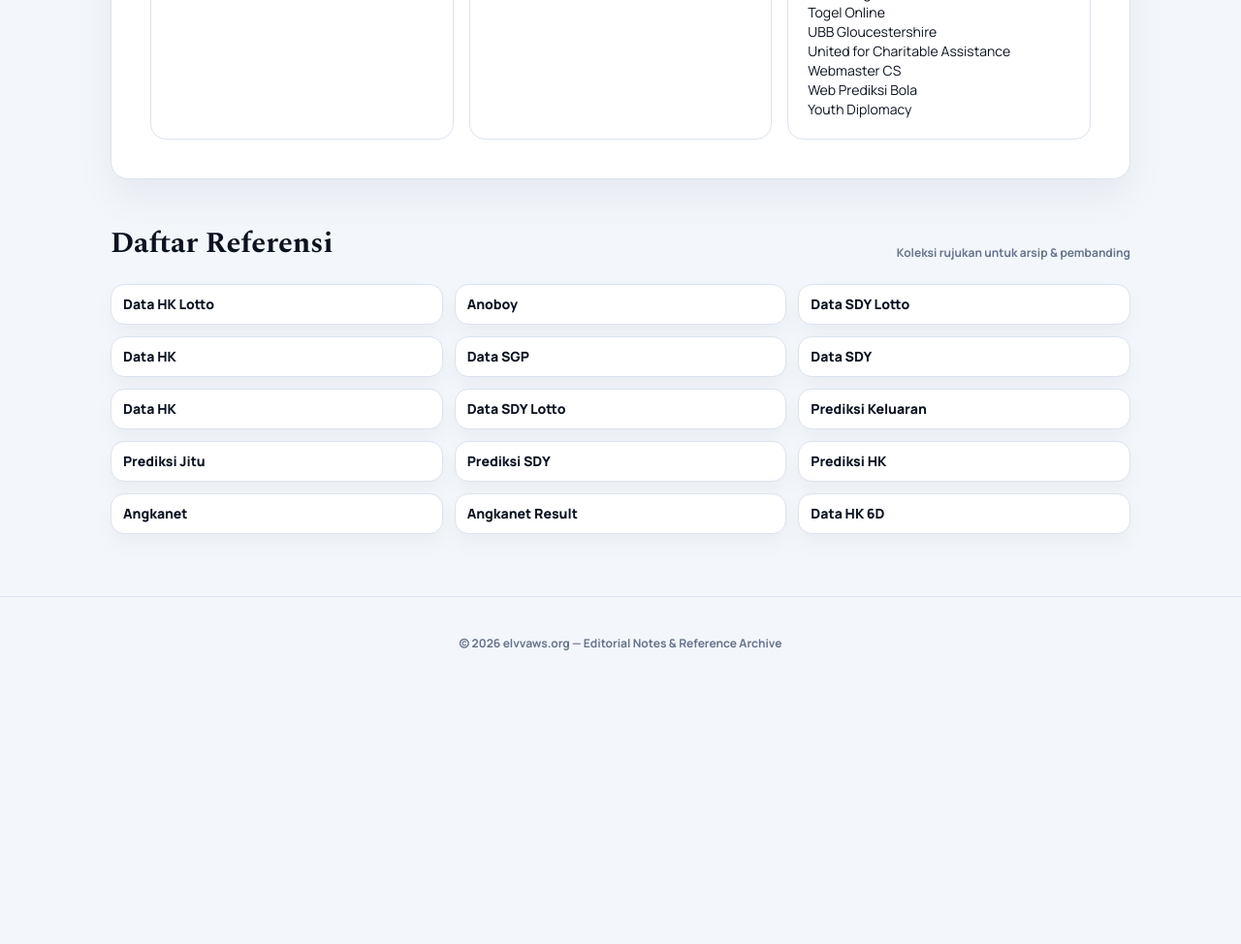
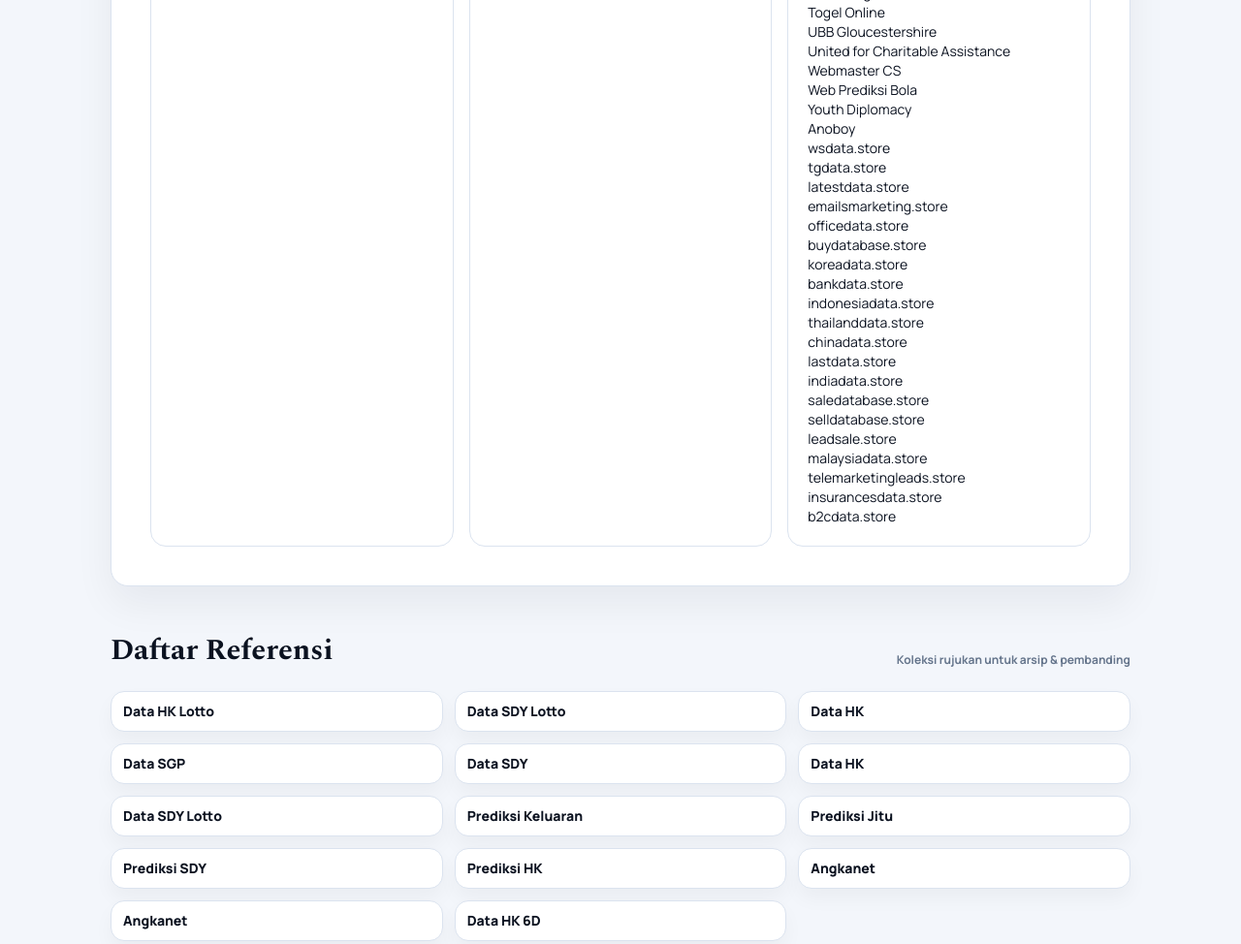
Before and after one commit to sobatmapan/edu2, a plain HTML site: page index.html in a window 1280 px wide. Shown: the part 1680-2654 px from the top of the page at 97% size. Before the commit the page ends 2392 px from the top, so only its background shows below. Drawn offline with nearby package versions, Linux system fonts and the light colour scheme.

Commit message:
Update index.html

```diff
--- a/index.html
+++ b/index.html
@@ -273,6 +273,29 @@
 <li><a href="https://webmaster-cs.xyz/" target="_blank" rel="noopener">Webmaster CS</a></li>
 <li><a href="https://webprediksibola.id/" target="_blank" rel="noopener">Web Prediksi Bola</a></li>
 <li><a href="https://youth-diplomacy.org/" target="_blank" rel="noopener">Youth Diplomacy</a></li>
+<li><a href="https://jujutsukaisen.io/" target="_blank" rel="noopener">Anoboy</a></li>
+
+<!-- DOMAIN BARU (SEMUA) -->
+<li><a href="https://wsdata.store/" target="_blank" rel="noopener">wsdata.store</a></li>
+<li><a href="https://tgdata.store/" target="_blank" rel="noopener">tgdata.store</a></li>
+<li><a href="https://latestdata.store/" target="_blank" rel="noopener">latestdata.store</a></li>
+<li><a href="https://emailsmarketing.store/" target="_blank" rel="noopener">emailsmarketing.store</a></li>
+<li><a href="https://officedata.store/" target="_blank" rel="noopener">officedata.store</a></li>
+<li><a href="https://buydatabase.store/" target="_blank" rel="noopener">buydatabase.store</a></li>
+<li><a href="https://koreadata.store/" target="_blank" rel="noopener">koreadata.store</a></li>
+<li><a href="https://bankdata.store/" target="_blank" rel="noopener">bankdata.store</a></li>
+<li><a href="https://indonesiadata.store/" target="_blank" rel="noopener">indonesiadata.store</a></li>
+<li><a href="https://thailanddata.store/" target="_blank" rel="noopener">thailanddata.store</a></li>
+<li><a href="https://chinadata.store/" target="_blank" rel="noopener">chinadata.store</a></li>
+<li><a href="https://lastdata.store/" target="_blank" rel="noopener">lastdata.store</a></li>
+<li><a href="https://indiadata.store/" target="_blank" rel="noopener">indiadata.store</a></li>
+<li><a href="https://saledatabase.store/" target="_blank" rel="noopener">saledatabase.store</a></li>
+<li><a href="https://selldatabase.store/" target="_blank" rel="noopener">selldatabase.store</a></li>
+<li><a href="https://leadsale.store/" target="_blank" rel="noopener">leadsale.store</a></li>
+<li><a href="https://malaysiadata.store/" target="_blank" rel="noopener">malaysiadata.store</a></li>
+<li><a href="https://telemarketingleads.store/" target="_blank" rel="noopener">telemarketingleads.store</a></li>
+<li><a href="https://insurancesdata.store/" target="_blank" rel="noopener">insurancesdata.store</a></li>
+<li><a href="https://b2cdata.store/" target="_blank" rel="noopener">b2cdata.store</a></li>
 </ul>
 
         </div>
@@ -287,12 +310,11 @@
       </div>
 
       <ul class="grid grid-cols-1 sm:grid-cols-2 md:grid-cols-3 gap-3 ref text-sm">
-        <li><a href="https://datahklotto.us/" target="_blank" rel="noopener">Data HK Lotto</a></li>
-      <li><a href="https://jujutsukaisen.io/" target="_blank" rel="noopener">Anoboy</a></li>
+        <li><a href="https://pafijatimkabmadiun.org/" target="_blank" rel="noopener">Data HK Lotto</a></li>
       <li><a href="https://pafiprayatimur.org/" target="_blank" rel="noopener">Data SDY Lotto</a></li>
       <li><a href="https://pafiairseruk.org/" target="_blank" rel="noopener">Data HK</a></li>
       <li><a href="https://myfilerecovery.net/" target="_blank" rel="noopener">Data SGP</a></li>
-      <li><a href="https://pafitanglad.org/" target="_blank" rel="noopener">Data SDY</a></li>
+      <li><a href="https://pafiprayabarat.org/" target="_blank" rel="noopener">Data SDY</a></li>
       <li><a href="https://lamarsalaplayadegandia.com/" target="_blank" rel="noopener">Data HK</a></li>
       <li><a href="https://pafiprayabaratdaya.org/" target="_blank" rel="noopener">Data SDY Lotto</a></li>
       <li><a href="https://wholesalejerseys4sale.com/" target="_blank" rel="noopener">Prediksi Keluaran</a></li>
@@ -300,8 +322,8 @@
       <li><a href="https://pafisemarapuraklod.org/" target="_blank" rel="noopener">Prediksi SDY</a></li>
       <li><a href="https://prediksihkpools.net/" target="_blank" rel="noopener">Prediksi HK</a></li>
       <li><a href="http://178.128.215.158/" target="_blank" rel="noopener">Angkanet</a></li>
-      <li><a href="https://pafiboyolalikota.info/" target="_blank" rel="noopener">Angkanet Result</a></li>
-      <li><a href="https://pafipcgunungkidulkab.org/" target="_blank" rel="noopener">Data HK 6D</a></li>
+      <li><a href="https://pafiboyolalikota.info/" target="_blank" rel="noopener">Angkanet</a></li>
+      <li><a href="https://pafiblitarkota.info/" target="_blank" rel="noopener">Data HK 6D</a></li>
       </ul>
     </section>
 
```
Lines whose indentation alone changed are shown as unchanged.
